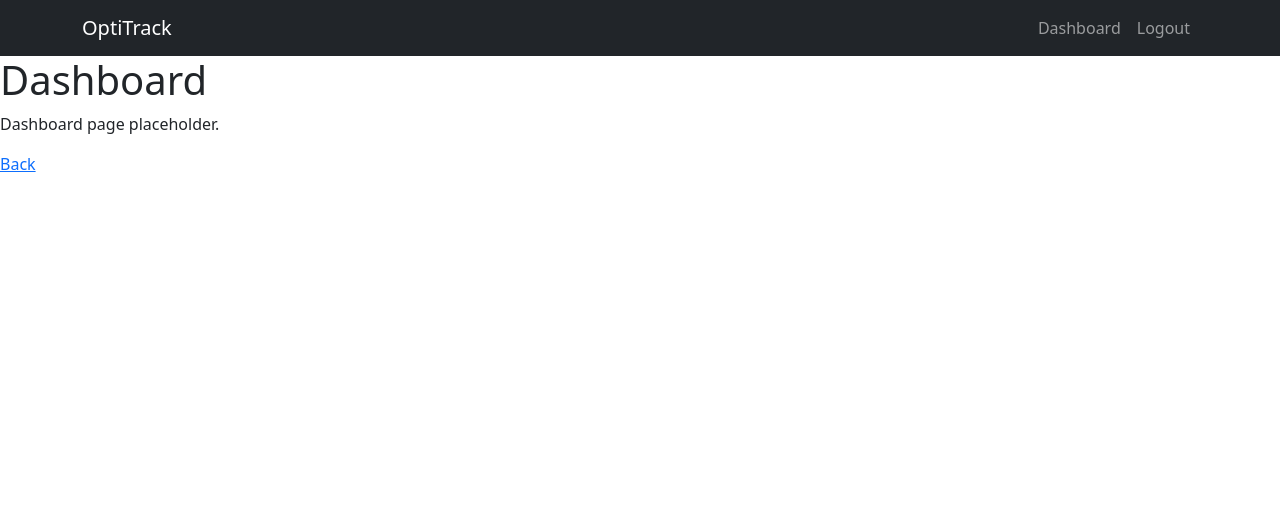
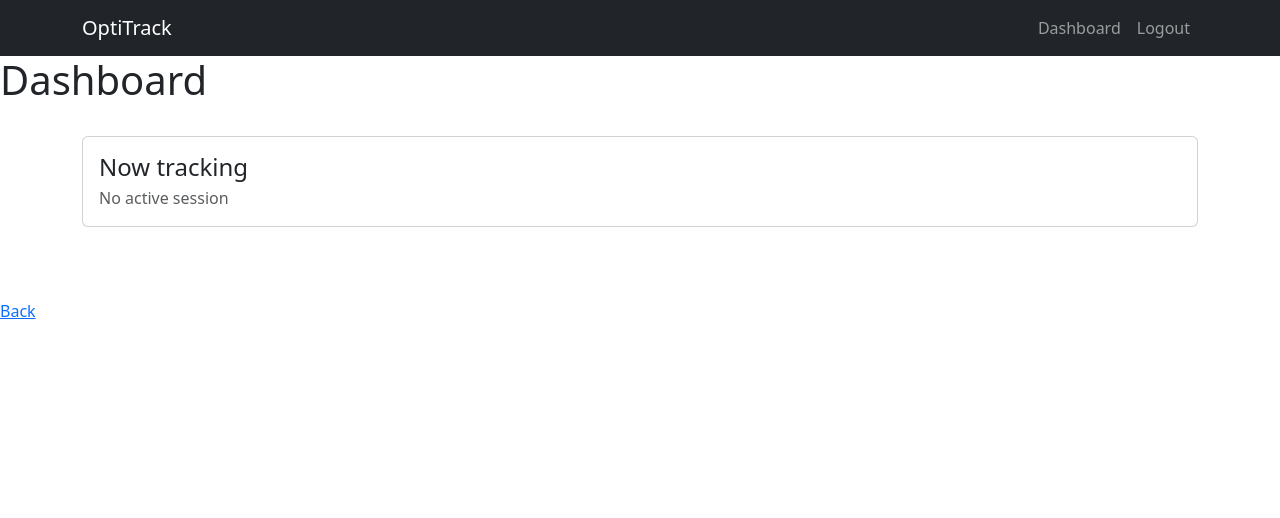
Before and after one commit to roxannardgz/time-management-cs50, a Flask app: page /dashboard in a window 1280 px wide. Shown: the top 518 px of the page. Run offline with Flask 3, Linux system fonts and the light colour scheme; a user stored in the database is signed in; data comes from the database, SQL or seed files in the repository; both versions use the stored data as it was after the commit.

Commit message:
Add placeholder for activity bar in dashboard template

```diff
--- a/templates/dashboard.html
+++ b/templates/dashboard.html
@@ -4,6 +4,57 @@
 
 {% block content %}
 <h1>Dashboard</h1>
-<p>Dashboard page placeholder.</p>
+
+<div class="container py-4">
+
+    <!-- Row 1: Timer / current activity -->
+    <section class="mb-4">
+        <div class="card">
+            <div class="card-body d-flex flex-column flex-md-row align-items-md-center justify-content-between gap-3">
+                <div>
+                    <h2 class="h4 mb-1">Now tracking</h2>
+                    <p class="text-muted mb-0">
+                        {% if active_session %}
+                        {{ active_session.activity_name }} · started at {{ active_session.start_time }}
+                        {% else %}
+                        No active session
+                        {% endif %}
+                    </p>
+                </div>
+
+                <form class="d-flex flex-column flex-md-row align-items-md-center gap-2">
+                    <!-- category / subcategory dropdowns -->
+                    <!-- start/stop button -->
+                </form>
+            </div>
+        </div>
+    </section>
+
+    <!-- Row 2: Stats -->
+    <section class="mb-4">
+        <div class="row g-3">
+            <div class="col-md-4">
+                <!-- card: Today summary -->
+            </div>
+            <div class="col-md-4">
+                <!-- card: This week -->
+            </div>
+            <div class="col-md-4">
+                <!-- card: by category -->
+            </div>
+        </div>
+    </section>
+
+    <!-- Row 3: Optional recent sessions -->
+    <!-- You can skip this at first -->
+    <!--
+  <section>
+    <h3 class="h5 mb-3">Recent sessions</h3>
+    ...
+  </section>
+  -->
+
+</div>
+
 <a href="{{ url_for('index') }}">Back</a>
 {% endblock %}
```
Also changed, not shown: time_management.db.
